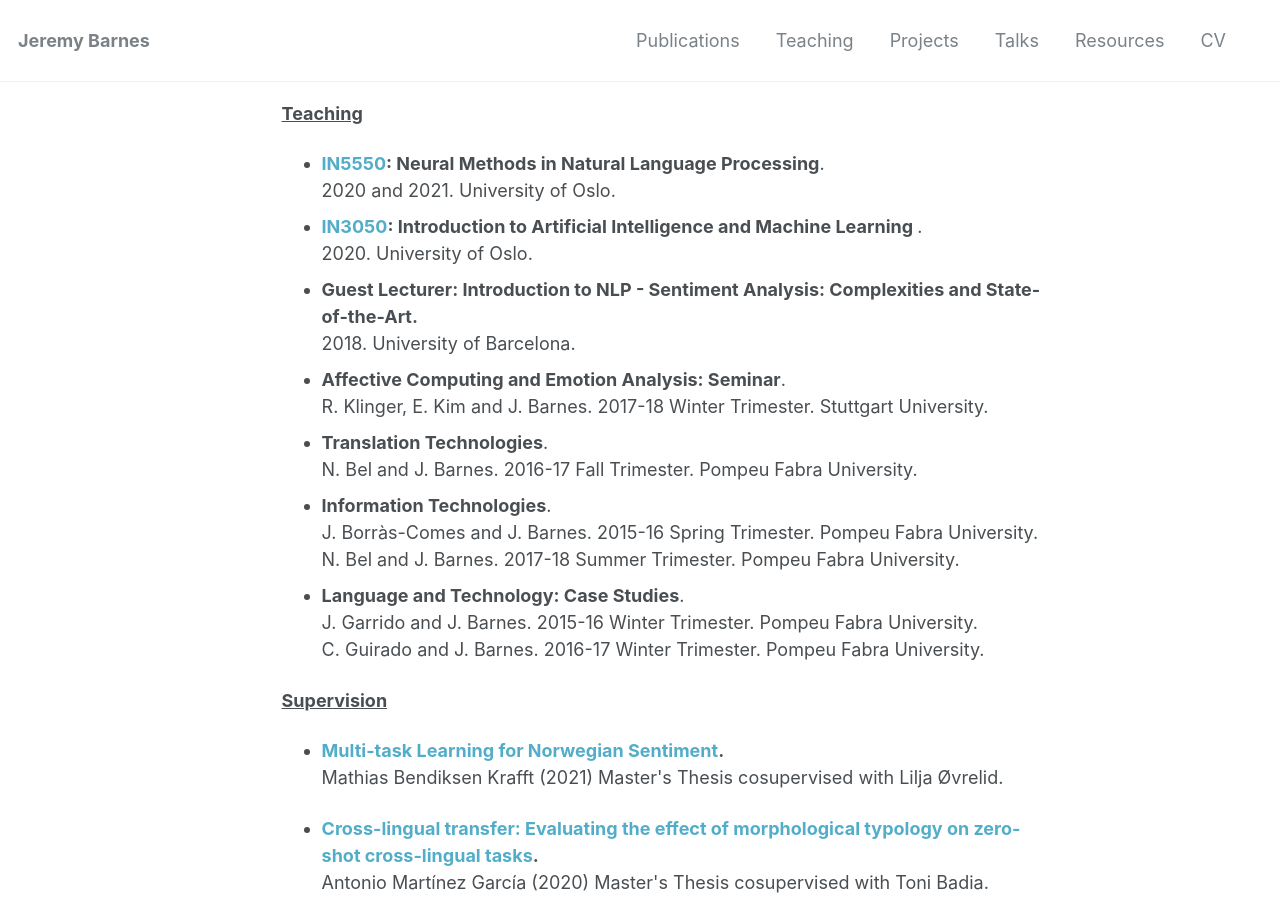
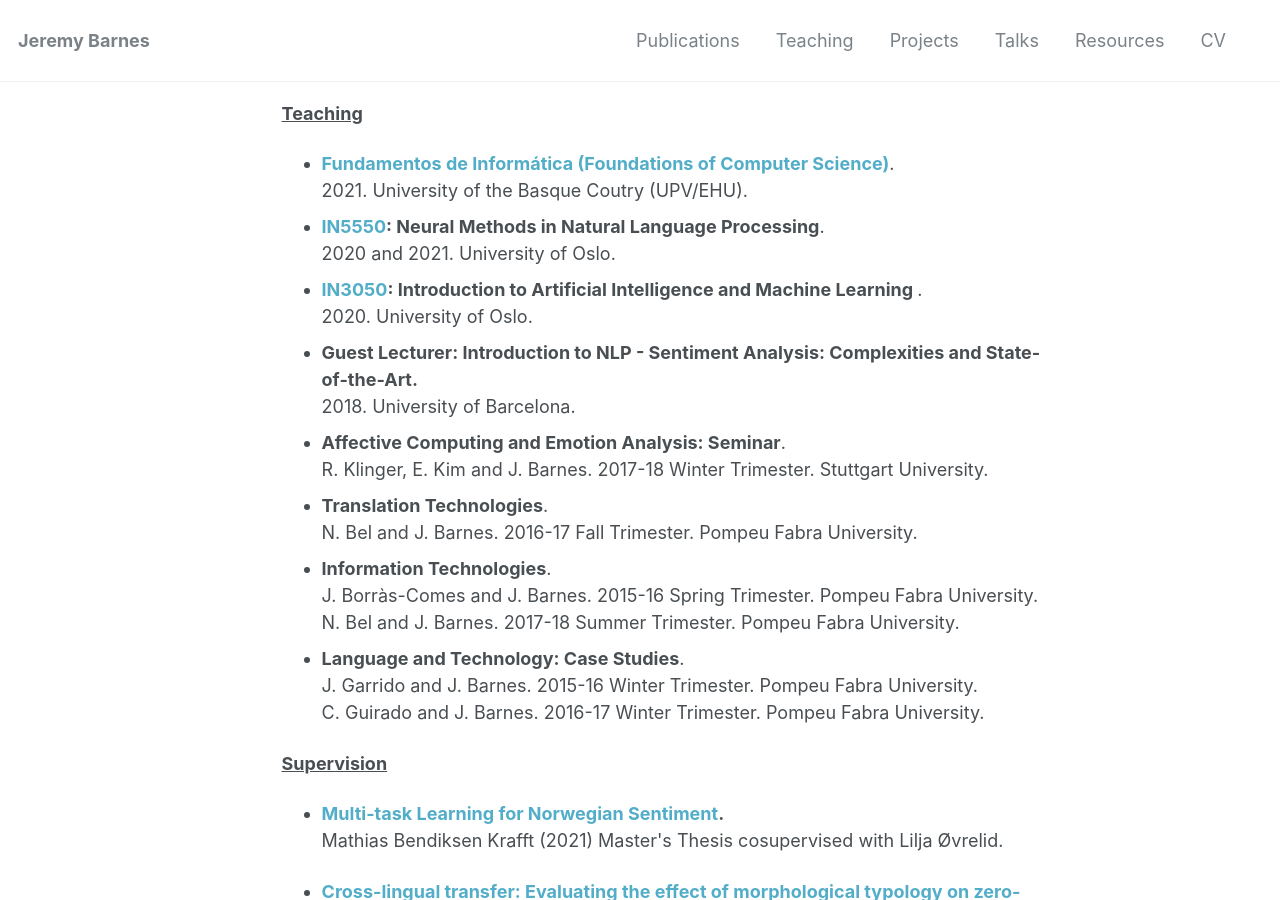
Before and after one commit to jerbarnes/jerbarnes.github.io, a Jekyll site: the page built from teaching/index.html, in a window 1280 px wide and 900 px high. Built offline with Jekyll 4.4.1, drawn with Linux system fonts in a browser that asks for light colours.

Commit message:
added fi

```diff
--- a/teaching/index.html
+++ b/teaching/index.html
@@ -8,6 +8,7 @@ title: teaching
 
 <p style="text-align: justify;"><span style="text-decoration: underline;"><strong>Teaching</strong></span></p>
 <ul>
+<li>           <strong><a href="https://www.ehu.eus/es/grado-ingenieria-mecanica-bizkaia/creditos-y-asignaturas-por-curso?p_redirect=consultaAsignatura&p_cod_proceso=egr&p_anyo_acad=20200&p_ciclo=X&p_curso=1&p_cod_asignatura=27679">Fundamentos de Informática (Foundations of Computer Science)</a></strong>. <br />2021. University of the Basque Coutry (UPV/EHU).</li>
 <li>           <strong><a href="https://www.uio.no/studier/emner/matnat/ifi/IN5550/">IN5550</a>: Neural Methods in Natural Language Processing</strong>. <br />2020 and 2021. University of Oslo.</li>
 <li>           <strong><a href="https://www.uio.no/studier/emner/matnat/ifi/IN3050/index-eng.html">IN3050</a>: Introduction to Artificial Intelligence and Machine Learning </strong>. <br />2020. University of Oslo.</li>
 <li>           <strong>Guest Lecturer: Introduction to NLP - Sentiment Analysis: Complexities and State-of-the-Art.</strong><br />2018. University of Barcelona.</li>
```
